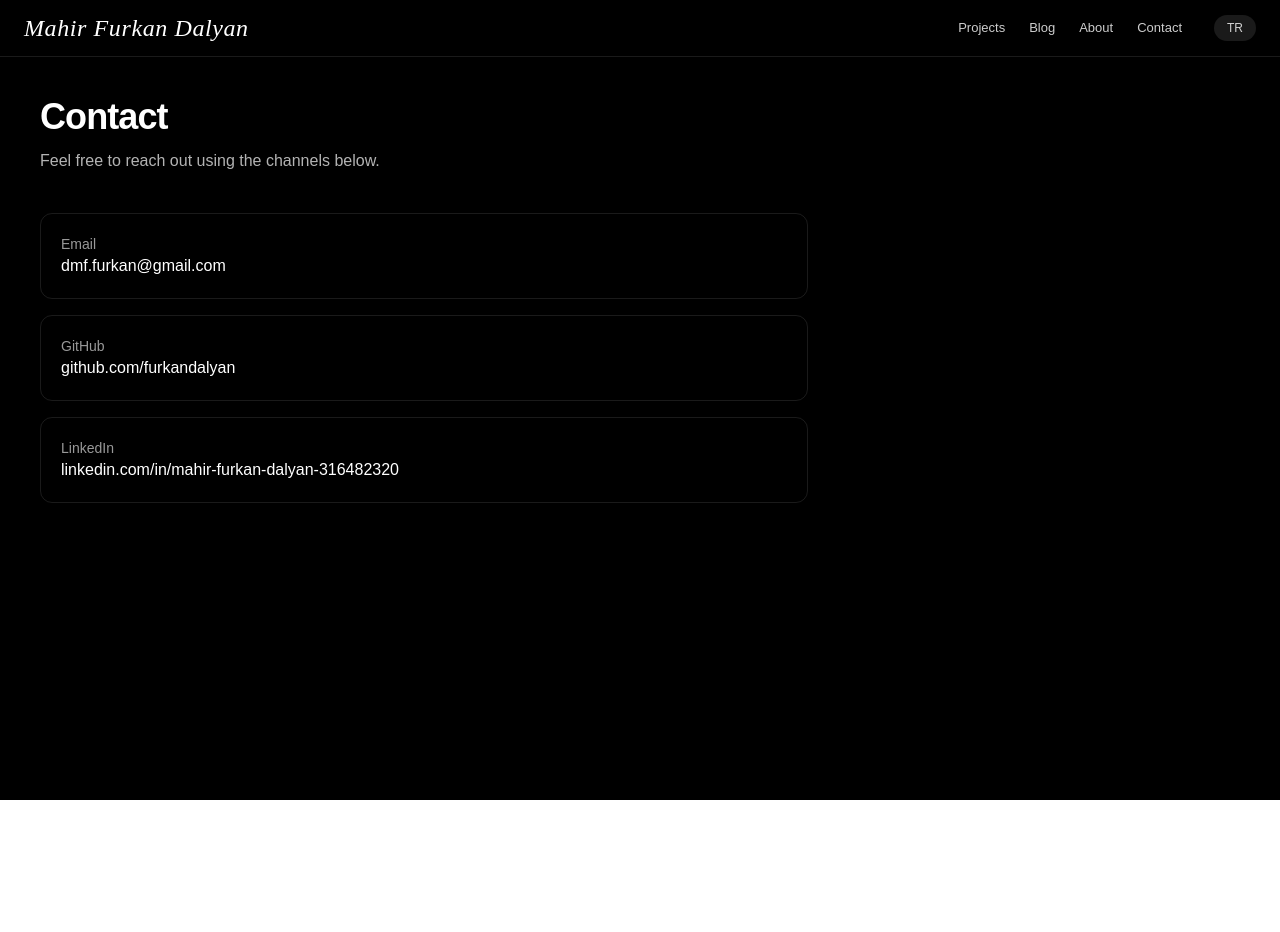
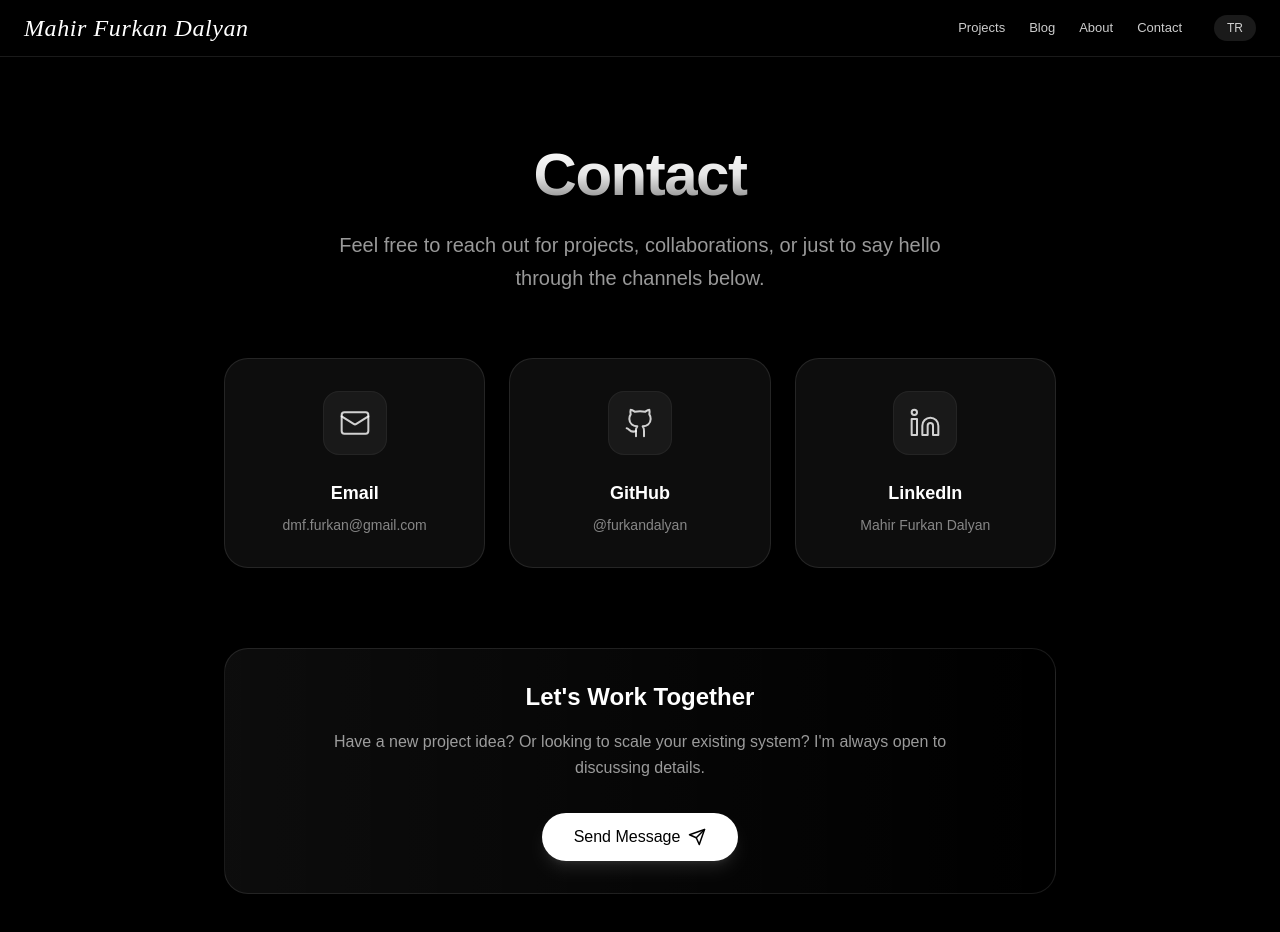
Before and after one commit to furkandalyan/site, a Next.js app: page /en/contact in a window 1280 px wide. Shown: the top 932 px of the page. Before the commit the page ends 800 px from the top, so only its background shows below. Built offline with nearby package versions, Linux system fonts and the light colour scheme.

Commit message:
Update contact page

```diff
--- a/src/app/[lang]/contact/page.tsx
+++ b/src/app/[lang]/contact/page.tsx
@@ -7,52 +7,84 @@ export default async function Contact({
   const isTr = lang === "tr";
 
   return (
-    <div className="max-w-3xl space-y-10">
-      <header className="space-y-3">
-        <h1 className="text-3xl md:text-4xl font-semibold tracking-tight">
-          {isTr ? "Iletisim" : "Contact"}
+    <div className="max-w-4xl mx-auto py-12 px-4 sm:px-6 lg:px-8">
+      <header className="mb-16 text-center relative">
+        <div className="absolute top-1/2 left-1/2 -translate-x-1/2 -translate-y-1/2 w-[200px] h-[200px] bg-white/5 rounded-full blur-[100px] -z-10 pointer-events-none"></div>
+        <h1 className="text-5xl md:text-6xl font-bold tracking-tight mb-6 bg-gradient-to-b from-white via-white/90 to-white/50 bg-clip-text text-transparent">
+          {isTr ? "İletişim" : "Contact"}
         </h1>
-        <p className="text-white/70">
+        <p className="text-xl text-white/60 font-light max-w-2xl mx-auto leading-relaxed">
           {isTr
-            ? "Benimle iletisime gecmek icin asagidaki kanallari kullanabilirsin."
-            : "Feel free to reach out using the channels below."}
+            ? "Projeler, iş birlikleri veya sadece merhaba demek için aşağıdaki kanallardan bana ulaşabilirsiniz."
+            : "Feel free to reach out for projects, collaborations, or just to say hello through the channels below."}
         </p>
       </header>
 
-      <div className="space-y-4">
-        <div className="rounded-xl border border-white/10 p-5">
-          <p className="text-white/60 text-sm">Email</p>
+      <div className="grid gap-6 md:grid-cols-3">
+        {/* Email Card */}
         <a
           href="mailto:dmf.furkan@gmail.com"
-            className="text-white hover:opacity-80 transition"
+          className="group relative flex flex-col items-center justify-center p-8 rounded-3xl bg-white/5 border border-white/10 hover:bg-white/10 hover:border-white/20 transition-all duration-300 hover:-translate-y-1 hover:shadow-2xl hover:shadow-white/5"
         >
+          <div className="w-16 h-16 rounded-2xl bg-white/5 flex items-center justify-center mb-6 group-hover:scale-110 transition-transform duration-300 border border-white/5 group-hover:border-white/10">
+            <svg xmlns="http://www.w3.org/2000/svg" width="32" height="32" viewBox="0 0 24 24" fill="none" stroke="currentColor" strokeWidth="1.5" strokeLinecap="round" strokeLinejoin="round" className="text-white/80 group-hover:text-white transition-colors"><rect width="20" height="16" x="2" y="4" rx="2"/><path d="m22 7-8.97 5.7a1.94 1.94 0 0 1-2.06 0L2 7"/></svg>
+          </div>
+          <h3 className="text-lg font-semibold text-white mb-2">Email</h3>
+          <p className="text-white/50 text-sm text-center group-hover:text-white/70 transition-colors">
             dmf.furkan@gmail.com
+          </p>
         </a>
-        </div>
 
-        <div className="rounded-xl border border-white/10 p-5">
-          <p className="text-white/60 text-sm">GitHub</p>
+        {/* GitHub Card */}
         <a
           href="https://github.com/furkandalyan"
           target="_blank"
           rel="noreferrer"
-            className="text-white hover:opacity-80 transition"
+          className="group relative flex flex-col items-center justify-center p-8 rounded-3xl bg-white/5 border border-white/10 hover:bg-white/10 hover:border-white/20 transition-all duration-300 hover:-translate-y-1 hover:shadow-2xl hover:shadow-white/5"
         >
-            github.com/furkandalyan
+          <div className="w-16 h-16 rounded-2xl bg-white/5 flex items-center justify-center mb-6 group-hover:scale-110 transition-transform duration-300 border border-white/5 group-hover:border-white/10">
+            <svg xmlns="http://www.w3.org/2000/svg" width="32" height="32" viewBox="0 0 24 24" fill="none" stroke="currentColor" strokeWidth="1.5" strokeLinecap="round" strokeLinejoin="round" className="text-white/80 group-hover:text-white transition-colors"><path d="M15 22v-4a4.8 4.8 0 0 0-1-3.5c3 0 6-2 6-5.5.08-1.25-.27-2.48-1-3.5.28-1.15.28-2.35 0-3.5 0 0-1 0-3 1.5-2.64-.5-5.36-.5-8 0C6 2 5 2 5 2c-.3 1.15-.3 2.35 0 3.5A5.403 5.403 0 0 0 4 9c0 3.5 3 5.5 6 5.5-.39.49-.68 1.05-.85 1.65-.17.6-.22 1.23-.15 1.85v4"/><path d="M9 18c-4.51 2-5-2-7-2"/></svg>
+          </div>
+          <h3 className="text-lg font-semibold text-white mb-2">GitHub</h3>
+          <p className="text-white/50 text-sm text-center group-hover:text-white/70 transition-colors">
+            @furkandalyan
+          </p>
         </a>
-        </div>
 
-        <div className="rounded-xl border border-white/10 p-5">
-          <p className="text-white/60 text-sm">LinkedIn</p>
+        {/* LinkedIn Card */}
         <a
           href="https://tr.linkedin.com/in/mahir-furkan-dalyan-316482320"
           target="_blank"
           rel="noreferrer"
-            className="text-white hover:opacity-80 transition"
+          className="group relative flex flex-col items-center justify-center p-8 rounded-3xl bg-white/5 border border-white/10 hover:bg-white/10 hover:border-white/20 transition-all duration-300 hover:-translate-y-1 hover:shadow-2xl hover:shadow-white/5"
         >
-            linkedin.com/in/mahir-furkan-dalyan-316482320
+          <div className="w-16 h-16 rounded-2xl bg-white/5 flex items-center justify-center mb-6 group-hover:scale-110 transition-transform duration-300 border border-white/5 group-hover:border-white/10">
+            <svg xmlns="http://www.w3.org/2000/svg" width="32" height="32" viewBox="0 0 24 24" fill="none" stroke="currentColor" strokeWidth="1.5" strokeLinecap="round" strokeLinejoin="round" className="text-white/80 group-hover:text-white transition-colors"><path d="M16 8a6 6 0 0 1 6 6v7h-4v-7a2 2 0 0 0-2-2 2 2 0 0 0-2 2v7h-4v-7a6 6 0 0 1 6-6z"/><rect width="4" height="12" x="2" y="9"/><circle cx="4" cy="4" r="2"/></svg>
+          </div>
+          <h3 className="text-lg font-semibold text-white mb-2">LinkedIn</h3>
+          <p className="text-white/50 text-sm text-center group-hover:text-white/70 transition-colors">
+            Mahir Furkan Dalyan
+          </p>
         </a>
       </div>
+
+      <div className="mt-20 p-8 rounded-3xl bg-gradient-to-r from-white/5 to-transparent border border-white/10 text-center relative overflow-hidden">
+        <div className="absolute inset-0 bg-white/5 opacity-0 hover:opacity-100 transition-opacity duration-500 pointer-events-none"></div>
+        <h3 className="text-2xl font-semibold text-white mb-4 relative z-10">
+          {isTr ? "Birlikte Çalışalım" : "Let's Work Together"}
+        </h3>
+        <p className="text-white/60 max-w-2xl mx-auto mb-8 relative z-10 leading-relaxed">
+          {isTr
+            ? "Yeni bir proje fikriniz mi var? Veya mevcut sisteminizi ölçeklendirmek mi istiyorsunuz? Detayları konuşmak için her zaman açığım."
+            : "Have a new project idea? Or looking to scale your existing system? I'm always open to discussing details."}
+        </p>
+        <a
+          href="mailto:dmf.furkan@gmail.com"
+          className="inline-flex items-center gap-2 px-8 py-3 bg-white text-black rounded-full font-medium hover:bg-white/90 transition-all duration-300 hover:scale-105 shadow-lg shadow-white/10 relative z-10"
+        >
+          {isTr ? "Mesaj Gönder" : "Send Message"}
+          <svg xmlns="http://www.w3.org/2000/svg" width="18" height="18" viewBox="0 0 24 24" fill="none" stroke="currentColor" strokeWidth="2" strokeLinecap="round" strokeLinejoin="round"><line x1="22" x2="11" y1="2" y2="13"/><polygon points="22 2 15 22 11 13 2 9 22 2"/></svg>
+        </a>
       </div>
     </div>
   );
```
Lines whose indentation alone changed are shown as unchanged.
